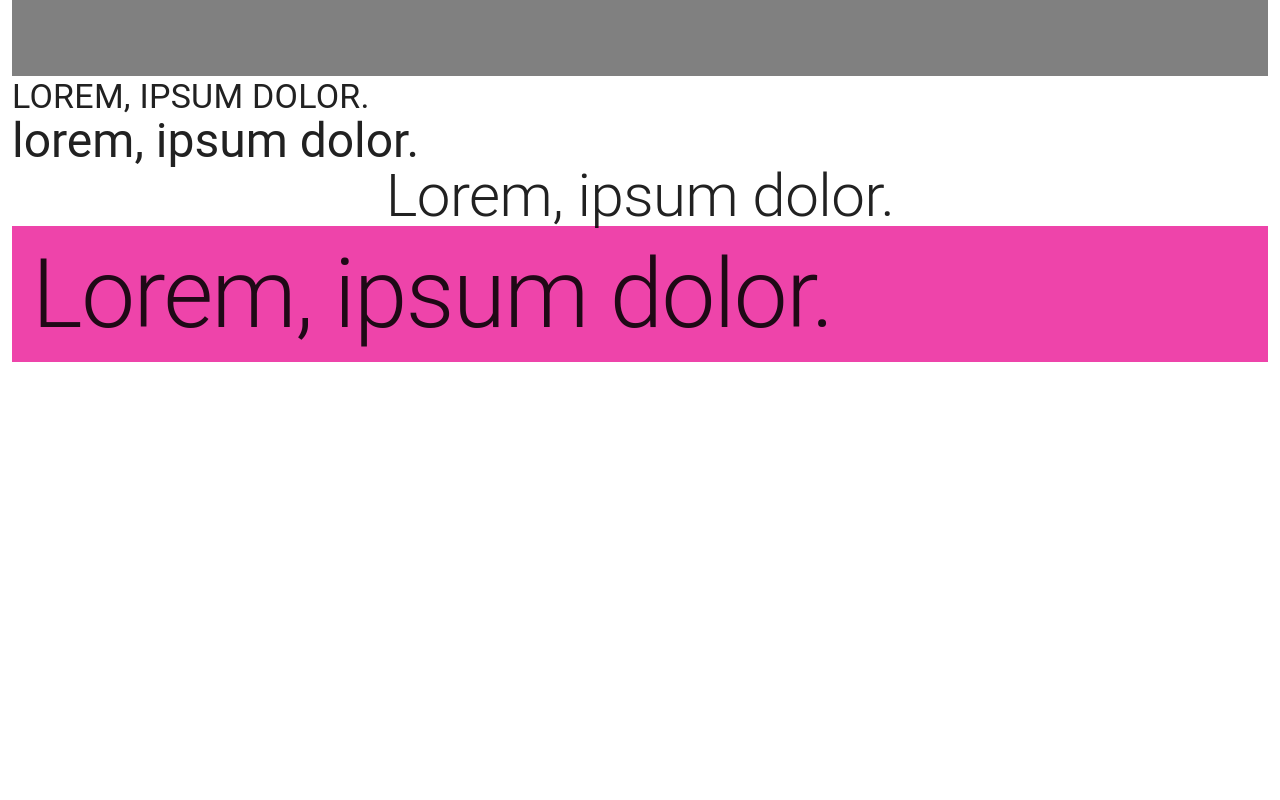
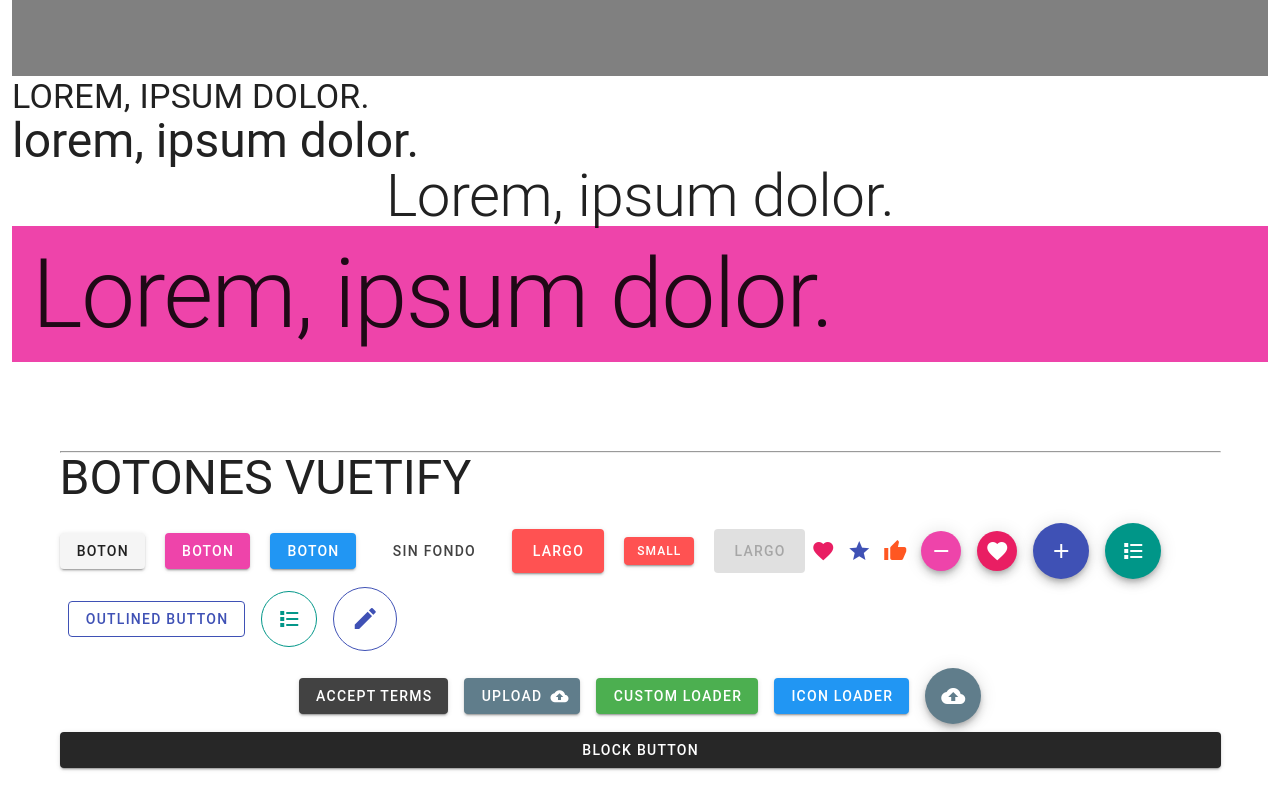
Before and after one commit to tamueka/vuetify, a Vue app: page / in a window 1280 px wide. Shown: the part 416-1216 px from the top of the page. Before the commit the page ends 800 px from the top, so only its background shows below. Built offline with nearby package versions, Linux system fonts and the light colour scheme; a small style sheet from the web is missing.

Commit message:
botones vuetify

```diff
--- a/src/App.vue
+++ b/src/App.vue
@@ -40,17 +40,23 @@
     <v-content>
       <HelloWorld/>
     </v-content>
+
+    <v-content>
+      <Botones/>
+    </v-content>
   </v-app>
 </template>
 
 <script>
 import HelloWorld from './components/HelloWorld';
+import Botones from './components/Botones';
 
 export default {
   name: 'App',
 
   components: {
     HelloWorld,
+    Botones
   },
 
   data: () => ({
--- /dev/null
+++ b/src/components/Botones.vue
@@ -0,0 +1,176 @@
+
+<template>
+  <v-container class="mb-5" grid-list-xs>
+    <v-layout>
+      <v-flex>
+        <hr />
+        <h1 class="mb-5 display-2">BOTONES VUETIFY</h1>
+        <v-btn>Boton</v-btn>
+        <v-btn class="ml-5" color="primary">Boton</v-btn>
+        <v-btn color="ml-5 blue" dark>Boton</v-btn>
+        <v-btn class="ml-5" color="secondary" text>Sin fondo</v-btn>
+        <v-btn class="ml-5" color="error" large>Largo</v-btn>
+        <v-btn class="ml-5" color="error" small>Small</v-btn>
+        <v-btn class="ml-5" color="success" large disabled>Largo</v-btn>
+        <v-btn icon color="pink">
+          <v-icon>mdi-heart</v-icon>
+        </v-btn>
+        <v-btn icon color="indigo">
+          <v-icon>mdi-star</v-icon>
+        </v-btn>
+        <v-btn icon color="deep-orange">
+          <v-icon>mdi-thumb-up</v-icon>
+        </v-btn>
+        <v-btn class="mx-2" fab dark small color="primary">
+          <v-icon dark>mdi-minus</v-icon>
+        </v-btn>
+
+        <v-btn class="mx-2" fab dark small color="pink">
+          <v-icon dark>mdi-heart</v-icon>
+        </v-btn>
+
+        <v-btn class="mx-2" fab dark color="indigo">
+          <v-icon dark>mdi-plus</v-icon>
+        </v-btn>
+
+        <v-btn class="mx-2" fab dark color="teal">
+          <v-icon dark>mdi-format-list-bulleted-square</v-icon>
+        </v-btn>
+        <v-btn class="ma-2" outlined color="indigo">Outlined Button</v-btn>
+        <v-btn class="ma-2" outlined fab color="teal">
+          <v-icon>mdi-format-list-bulleted-square</v-icon>
+        </v-btn>
+        <v-btn class="ma-2" outlined large fab color="indigo">
+          <v-icon>mdi-pencil</v-icon>
+        </v-btn>
+      </v-flex>
+    </v-layout>
+
+    <div class="text-center">
+    <v-btn
+      class="ma-2"
+      :loading="loading"
+      :disabled="loading"
+      color="secondary"
+      @click="loader = 'loading'"
+    >
+      Accept Terms
+    </v-btn>
+
+    <v-btn
+      :loading="loading3"
+      :disabled="loading3"
+      color="blue-grey"
+      class="ma-2 white--text"
+      @click="loader = 'loading3'"
+    >
+      Upload
+      <v-icon right dark>mdi-cloud-upload</v-icon>
+    </v-btn>
+
+    <v-btn
+      class="ma-2"
+      :loading="loading2"
+      :disabled="loading2"
+      color="success"
+      @click="loader = 'loading2'"
+    >
+      Custom Loader
+      <template v-slot:loader>
+        <span>Loading...</span>
+      </template>
+    </v-btn>
+
+    <v-btn
+      class="ma-2"
+      :loading="loading4"
+      :disabled="loading4"
+      color="info"
+      @click="loader = 'loading4'"
+    >
+      Icon Loader
+      <template v-slot:loader>
+        <span class="custom-loader">
+          <v-icon light>cached</v-icon>
+        </span>
+      </template>
+    </v-btn>
+
+    <v-btn
+      :loading="loading5"
+      :disabled="loading5"
+      color="blue-grey"
+      class="ma-2 white--text"
+      fab
+      @click="loader = 'loading5'"
+    >
+      <v-icon dark>mdi-cloud-upload</v-icon>
+    </v-btn>
+  </div>
+  <v-btn block color="warining" dark>Block Button</v-btn>
+  </v-container>
+</template>
+
+<script>
+  export default {
+    data () {
+      return {
+        loader: null,
+        loading: false,
+        loading2: false,
+        loading3: false,
+        loading4: false,
+        loading5: false,
+      }
+    },
+    watch: {
+      loader () {
+        const l = this.loader
+        this[l] = !this[l]
+
+        setTimeout(() => (this[l] = false), 3000)
+
+        this.loader = null
+      },
+    },
+  }
+</script>
+
+<style>
+  .custom-loader {
+    animation: loader 1s infinite;
+    display: flex;
+  }
+  @-moz-keyframes loader {
+    from {
+      transform: rotate(0);
+    }
+    to {
+      transform: rotate(360deg);
+    }
+  }
+  @-webkit-keyframes loader {
+    from {
+      transform: rotate(0);
+    }
+    to {
+      transform: rotate(360deg);
+    }
+  }
+  @-o-keyframes loader {
+    from {
+      transform: rotate(0);
+    }
+    to {
+      transform: rotate(360deg);
+    }
+  }
+  @keyframes loader {
+    from {
+      transform: rotate(0);
+    }
+    to {
+      transform: rotate(360deg);
+    }
+  }
+</style>
--- a/src/router/index.js
+++ b/src/router/index.js
@@ -1,24 +1,31 @@
 import Vue from 'vue'
 import VueRouter from 'vue-router'
 import Home from '../views/Home.vue'
+import Botones from '../components/Botones.vue'
 
 Vue.use(VueRouter)
 
   const routes = [
     {
-    path: '/',
-    name: 'Home',
-    component: Home
+      path: "/",
+      name: "Home",
+      component: Home,
     },
     {
-    path: '/about',
-    name: 'About',
+      path: "/botones",
+      name: "Botones",
+      component: Botones,
+    },
+    {
+      path: "/about",
+      name: "About",
       // route level code-splitting
       // this generates a separate chunk (about.[hash].js) for this route
       // which is lazy-loaded when the route is visited.
-    component: () => import(/* webpackChunkName: "about" */ '../views/About.vue')
-  }
-]
+      component: () =>
+        import(/* webpackChunkName: "about" */ "../views/About.vue"),
+    },
+  ];
 
 const router = new VueRouter({
   mode: 'history',
--- a/src/views/Home.vue
+++ b/src/views/Home.vue
@@ -7,12 +7,12 @@
 
 <script>
 // @ is an alias to /src
-import HelloWorld from '@/components/HelloWorld.vue'
+import HelloWorld from '@/components/HelloWorld.vue';
 
 export default {
   name: 'Home',
   components: {
-    HelloWorld
+    HelloWorld,
   }
 }
 </script>
```
Lines whose indentation alone changed are shown as unchanged.
